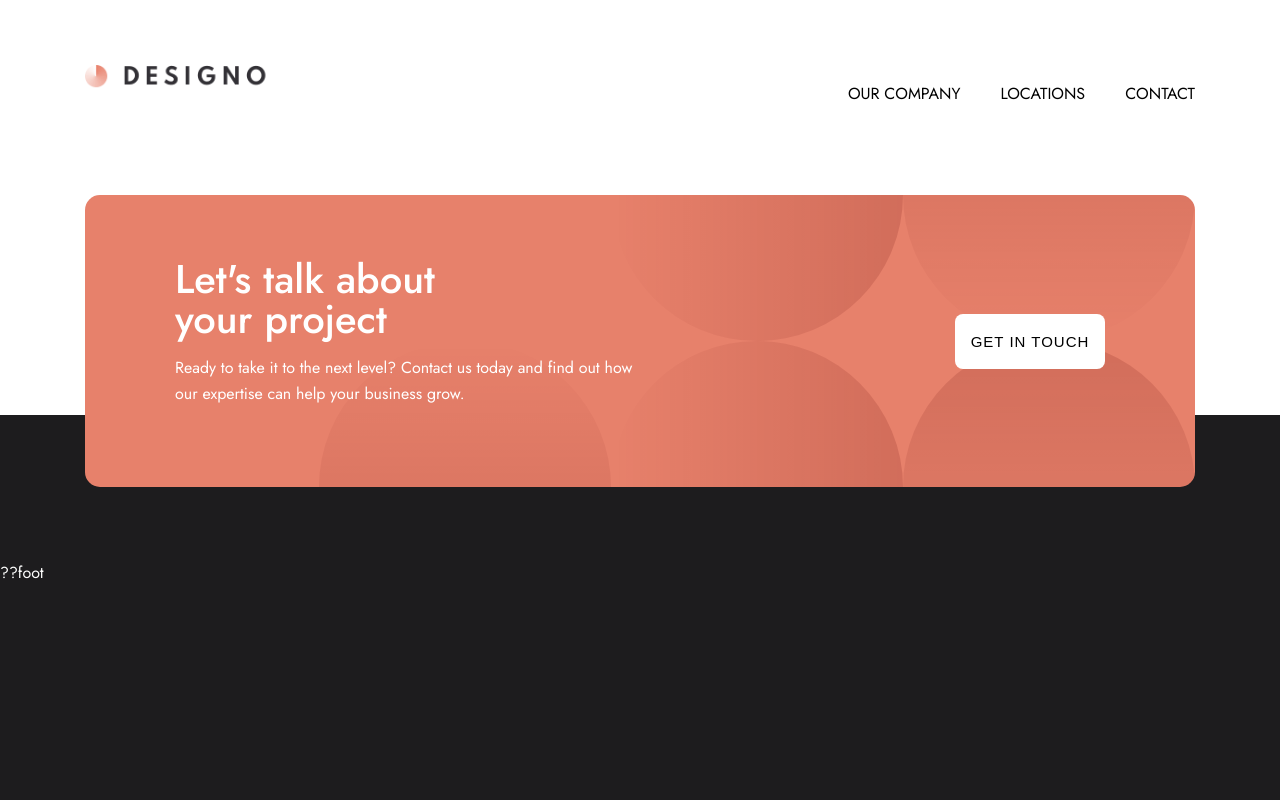
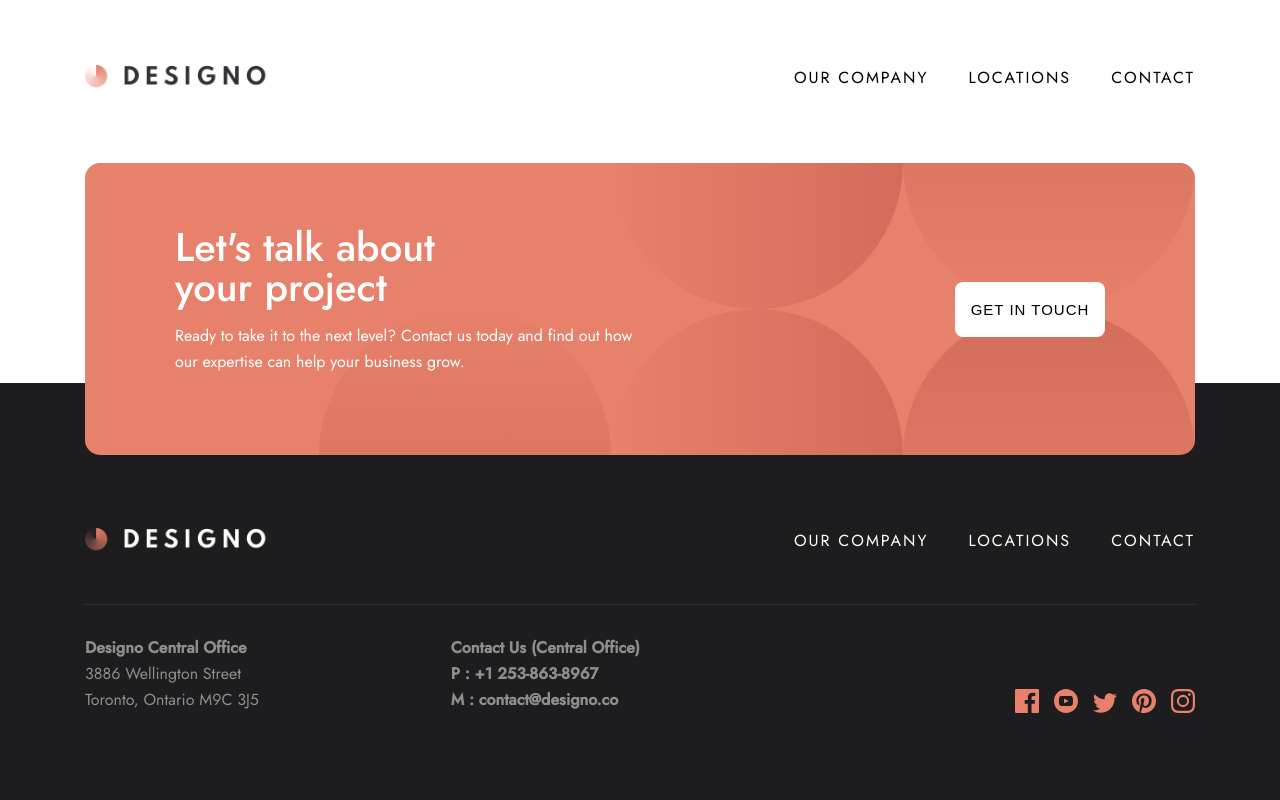
Before and after one commit to CharlesDesiderio/frontendmentor-designo, a React (Create React App) app: page / in a window 1280 px wide. Shown: the top 800 px of the page. Built offline with nearby package versions, Linux system fonts and the light colour scheme.

Commit message:
Finished footer

```diff
--- a/src/App.js
+++ b/src/App.js
@@ -7,7 +7,7 @@ const App = () => {
   return (
     <div>
     <div className={styles.app}>
-      <Header />
+      <Header color='light' />
       <CallToAction />
     </div>
       <Footer />
--- a/src/components/Footer.jsx
+++ b/src/components/Footer.jsx
@@ -1,10 +1,45 @@
 // 393 high
 
 import styles from './Footer.module.css'
+import Header from './Header'
+
+import iconFB from '../assets/shared/desktop/icon-facebook.svg'
+import iconYT from '../assets/shared/desktop/icon-youtube.svg'
+import iconTW from '../assets/shared/desktop/icon-twitter.svg'
+import iconPI from '../assets/shared/desktop/icon-pinterest.svg'
+import iconIG from '../assets/shared/desktop/icon-instagram.svg'
+
 
 const Footer = () => {
   return (
-    <div className={styles.footer}>??foot</div>
+    <div className={styles.footer}>
+      <div className={styles.footerContainer}>
+        <Header color='dark' />
+      </div>
+      <div className={styles.contact}>
+        <div className={styles.contactPhysical}>
+          <p>
+            <strong>Designo Central Office</strong><br />
+            3886 Wellington Street<br />
+            Toronto, Ontario M9C 3J5<br />
+          </p>
+          <p>
+            <strong>Contact Us (Central Office)<br />
+            P : +1 253-863-8967<br />
+            M : contact@designo.co</strong>
+          </p>
+        </div>
+        <div className={styles.contactSocial}>
+          <img alt="Facebook" src={iconFB} />
+          <img alt="YouTube" src={iconYT} />
+          <img alt="Twitter" src={iconTW} />
+          <img alt="Pinterest" src={iconPI} />
+          <img alt="Instagram" src={iconIG} />
+
+
+        </div>
+      </div>
+    </div>
   )
 }
 
--- a/src/components/Footer.module.css
+++ b/src/components/Footer.module.css
@@ -5,3 +5,42 @@
   background-color: var(--black);
   color: var(--white);
 }
+
+.footerContainer {
+  width: 1110px;
+  margin: auto;
+}
+
+.contact {
+  color: #8E8E8F;
+  width: 1110px;
+  margin: auto;
+  display: flex;
+  flex-direction: row;
+  margin-top: 50px;
+  padding-top: 30px;
+  border-top: 1px solid var(--dark-gray);
+}
+
+.contactPhysical {
+  display: flex;
+  flex-direction: row;
+  justify-content: space-between;
+  width: 50%;
+}
+
+.contactPhysical p {
+  margin: 0;
+}
+
+.contactSocial {
+  width: 50%;
+  position: relative;
+  display: flex;
+  justify-content: end;
+  align-items: end;
+}
+
+.contactSocial img {
+  margin-left: 15px;
+}
--- a/src/components/Header.jsx
+++ b/src/components/Header.jsx
@@ -1,10 +1,11 @@
-import logo from '../assets/shared/desktop/logo-dark.png'
+import logoLight from '../assets/shared/desktop/logo-dark.png'
+import logoDark from '../assets/shared/desktop/logo-light.png'
 import styles from './Header.module.css'
 
-const Header = () => {
+const Header = (props) => {
   return (
     <div className={styles.head}>
-      <img alt="DESIGNO" src={logo} />
+      <img alt="DESIGNO" src={props.color === 'dark' ? logoDark : logoLight} />
       <ul className={styles.links}>
         <li>Our Company</li>
         <li>Locations</li>
--- a/src/components/Header.module.css
+++ b/src/components/Header.module.css
@@ -4,9 +4,12 @@
   justify-content: space-between;
 }
 
+.head ul {
+  margin: 0;
+}
+
 .head img {
-
-max-height: 25px;
+  max-height: 25px;
 }
 
 .links {
@@ -18,4 +21,5 @@ max-height: 25px;
 
 .links li {
   margin-left: 40px;
+  letter-spacing: 2px;
 }
```
